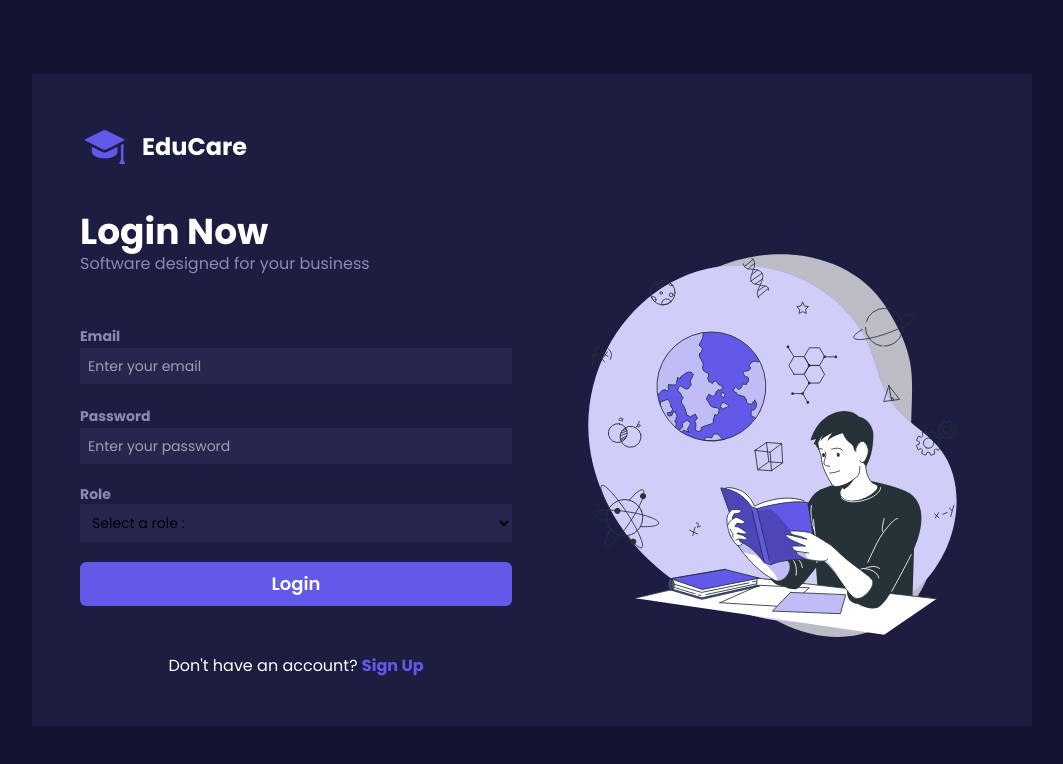
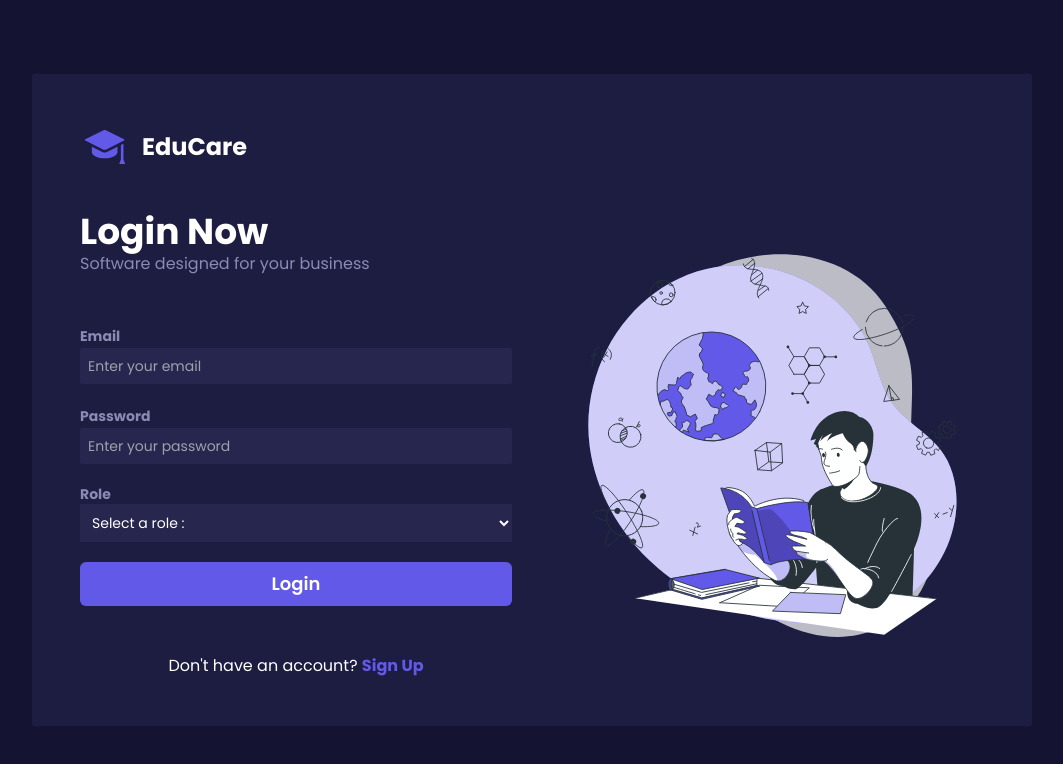
Before and after one commit to kngval/EduCare, a React (Vite) app: page /login in a window 1280 px wide. Shown: the top 764 px of the page, without its empty margins (108-1171 px from the left). Built offline with nearby package versions, Linux system fonts and the light colour scheme.

Commit message:
global default text and bg color

```diff
--- a/src/index.css
+++ b/src/index.css
@@ -5,7 +5,19 @@
 * {
   font-family: "Poppins";
 }
+#root {
+  display: flex;
+}
+body {
+  /*default background and text color for the whole app*/
+  background-color:#141332;
+  color: #ffffff;
+}
 
-body {
-  background-color:#141332;
+@media(min-width:500px)
+{
+  .authContainer {
+    width: 400px;
+    padding: 3rem;
+  }
 }
```
